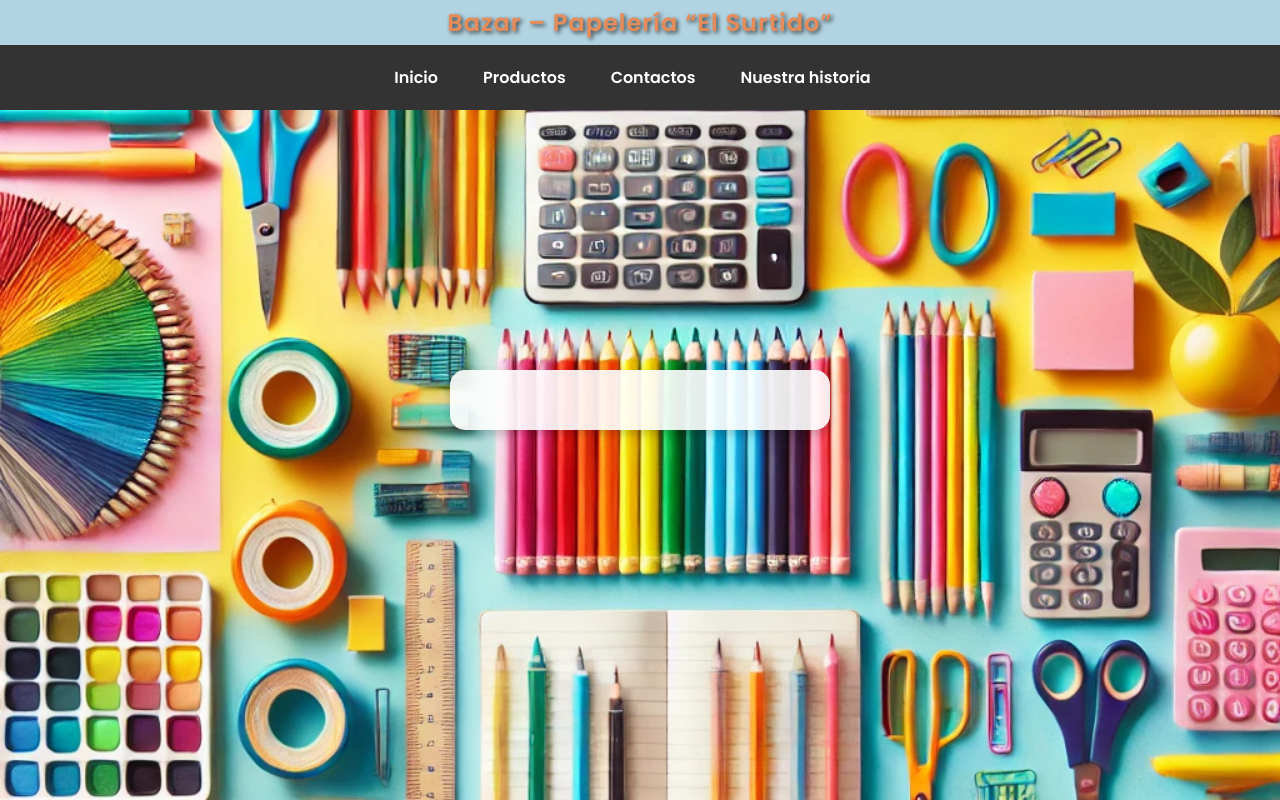
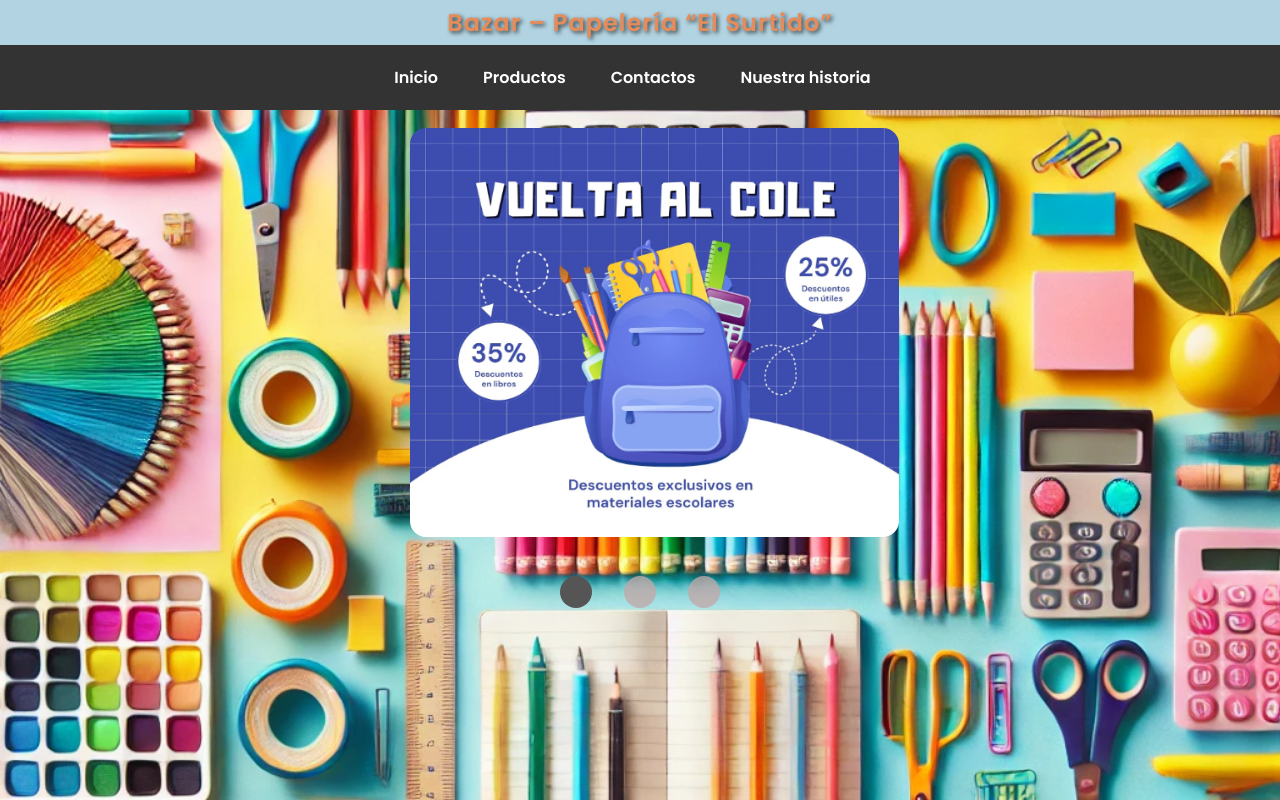
Before and after one commit to AdrianaMoralesC4/AD_Bazar, a plain HTML site: page Frontend/menu.html in a window 1280 px wide. Drawn offline with Linux system fonts and the light colour scheme.

Commit message:
menurelax

```diff
--- a/Frontend/css/menu.css
+++ b/Frontend/css/menu.css
@@ -172,3 +172,74 @@ body {
     background-color: #555;
     border-radius: 5px;
 }
+.carrousel {
+    position: fixed;
+    top: 95px;
+    width: 80%;
+    max-width: 120em;
+    padding: 2em;
+    color: var(--negro);
+    transition: all 0.4s ease;
+    border-radius: 1em;
+    background-color: var(--blanco);
+    box-shadow: 1em 1em 2em var(--sombra-ppal), -1em -1em 2em var(--sombra-sec), inset 0 0 0 transparent, inset 0 0 0 transparent;
+    overflow: hidden;
+}
+
+.carrousel .grande {
+    width: 100%; /* 2 imágenes = 200% */
+    display: flex;
+    flex-flow: row nowrap;
+    justify-content: flex-start; /* Cambiado a flex-start */
+    align-items: center;
+    transition: all 0.5s ease;
+    transform: translateX(0%);
+}
+
+.carrousel .img {
+    width: 51%; /* Cada imagen ocupa el 50% del contenedor */
+    min-height: 20vh;
+    color: var(--negro);
+    transition: all 0.4s ease;
+    border-radius: 1em;
+    background-color: var(--blanco);
+    box-shadow: 1em 1em 2em var(--sombra-ppal), -1em -1em 2em var(--sombra-sec), inset 0 0 0 transparent, inset 0 0 0 transparent;
+    margin-right:14%;
+    margin-left: 26%;
+
+}
+
+.carrousel .puntos {
+    width: 100%;
+    margin: 1em 0 0;
+    padding: 0.4em;
+    display: flex;
+    flex-flow: row nowrap;
+    justify-content: center;
+    align-items: center;
+    color: #21883700;
+}
+
+.carrousel .punto {
+    width: 2em;
+    height: 2em;
+    margin: 1em 1em 0;
+    color: var(--negro);
+    transition: all 0.4s ease;
+    border-radius: 1em;
+    background-color: var(--blanco);
+    box-shadow: 0.6em 0.6em 1.2em var(--sombra-ppal), -0.6em -0.6em 1.2em var(--sombra-sec), inset 0 0 0 transparent, inset 0 0 0 transparent;
+    cursor: pointer; /* Cambia el cursor al pasar sobre los puntos */
+    background-color: rgba(195, 168, 168, 0.778);
+}
+
+
+.carrousel .punto.activo {
+    background-color: #555;
+}
+.carrousel .punto:nth-child(2) {
+    background-color: rgba(195, 168, 168, 0.778); /* Color negro para el segundo punto */
+}
+.carrousel .punto:nth-child(2).activo {
+    background-color: #555; /* Color azul claro cuando el segundo punto está activo */
+}
--- /dev/null
+++ b/Frontend/js/menu.js
@@ -0,0 +1,26 @@
+'use strict';
+
+const grande = document.querySelector('.grande');
+const puntos = document.querySelectorAll('.punto');
+
+// Cuando CLICK en punto
+puntos.forEach((cadaPunto, i) => {
+    // Asignamos un CLICK a cadaPunto
+    cadaPunto.addEventListener('click', () => {
+        // Guardar la posición de ese PUNTO
+        let posicion = i;
+        // Calculando el espacio que debe DESPLAZARSE el GRANDE
+        let operacion = posicion * -90; // Cada imagen se desplaza un 50%
+
+        // MOVEMOS el grande
+        grande.style.transform = `translateX(${operacion}%)`;
+
+        // Recorremos TODOS los puntos
+        puntos.forEach((cadaPunto, j) => {
+            // Quitamos la clase ACTIVO a TODOS los puntos
+            puntos[j].classList.remove('activo');
+        });
+        // Añadir la clase activo en el punto que hemos hecho CLICK
+        puntos[i].classList.add('activo');
+    });
+});
--- a/Frontend/menu.html
+++ b/Frontend/menu.html
@@ -15,10 +15,20 @@
             <li><a href="#">Contactos</a></li>
             <li><a href="#">Nuestra historia</a></li>
         </ul>
-    </nav>
-    <div class="container"></div>
-    </div>
+    </nav><div class="carrousel">
+        <div class="grande">
+            <img src="img/publi.png" alt="Imagen 1" class="img">
+            <img src="img/publi2.png" alt="Imagen 2" class="img">
+            <img src="img/publi3.png" alt="Imagen 3" class="img">
 
-    <script src="js/Cliente.js"></script>
+        </div>
+        <ul class="puntos">
+            <li class="punto activo"></li> <!-- El primer punto está activo por defecto -->
+            <li class="punto"></li>
+            <li class="punto"></li>
+        </ul>
+
+
+    <script src="js/menu.js"></script>
 </body>
 </html>
```
Also changed, not shown: Frontend/Login_Cliente.html (+1 -0 lines), Frontend/img/publi.png (added), Frontend/img/publi2.png (added), Frontend/img/publi3.png (added).
